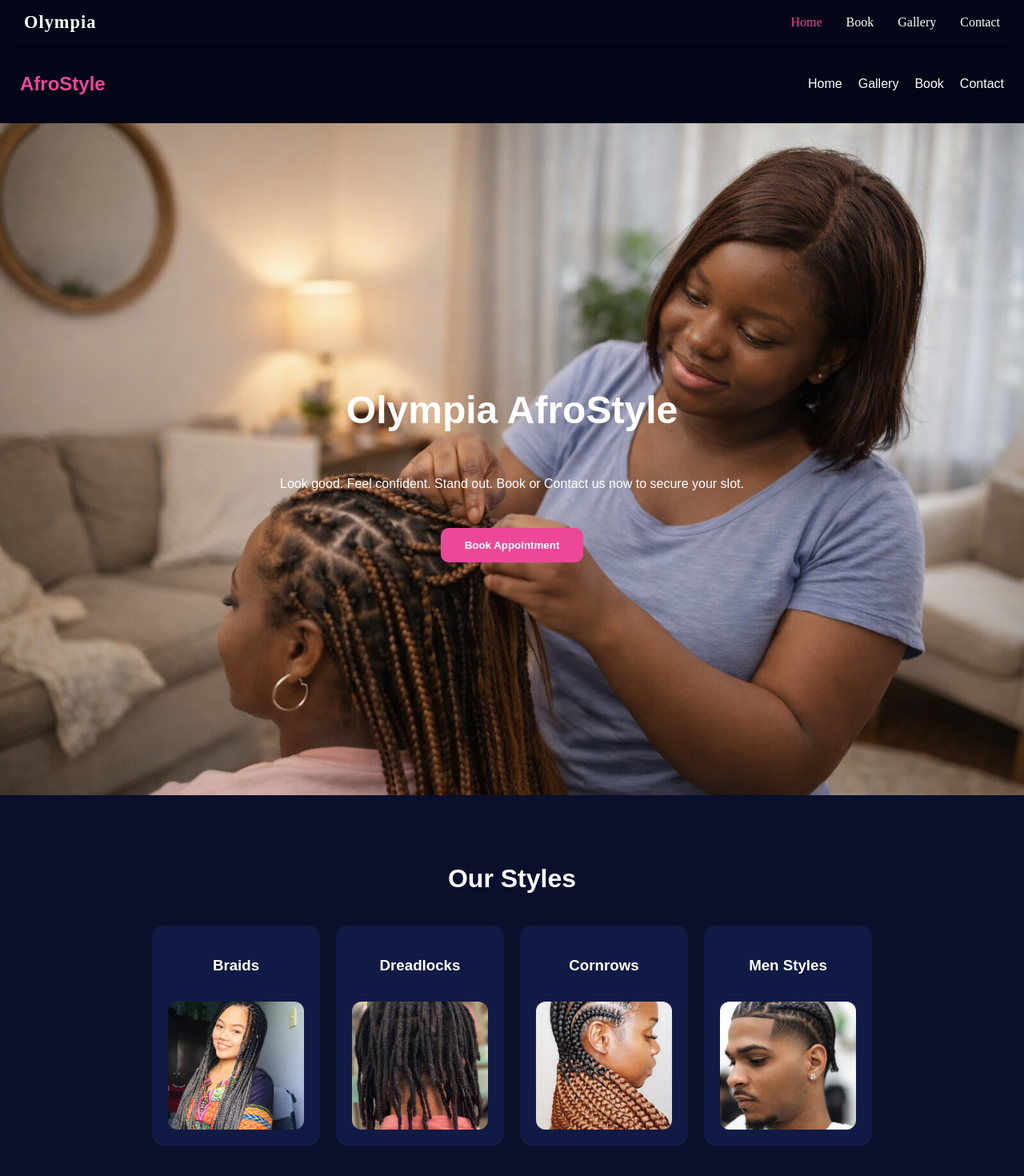
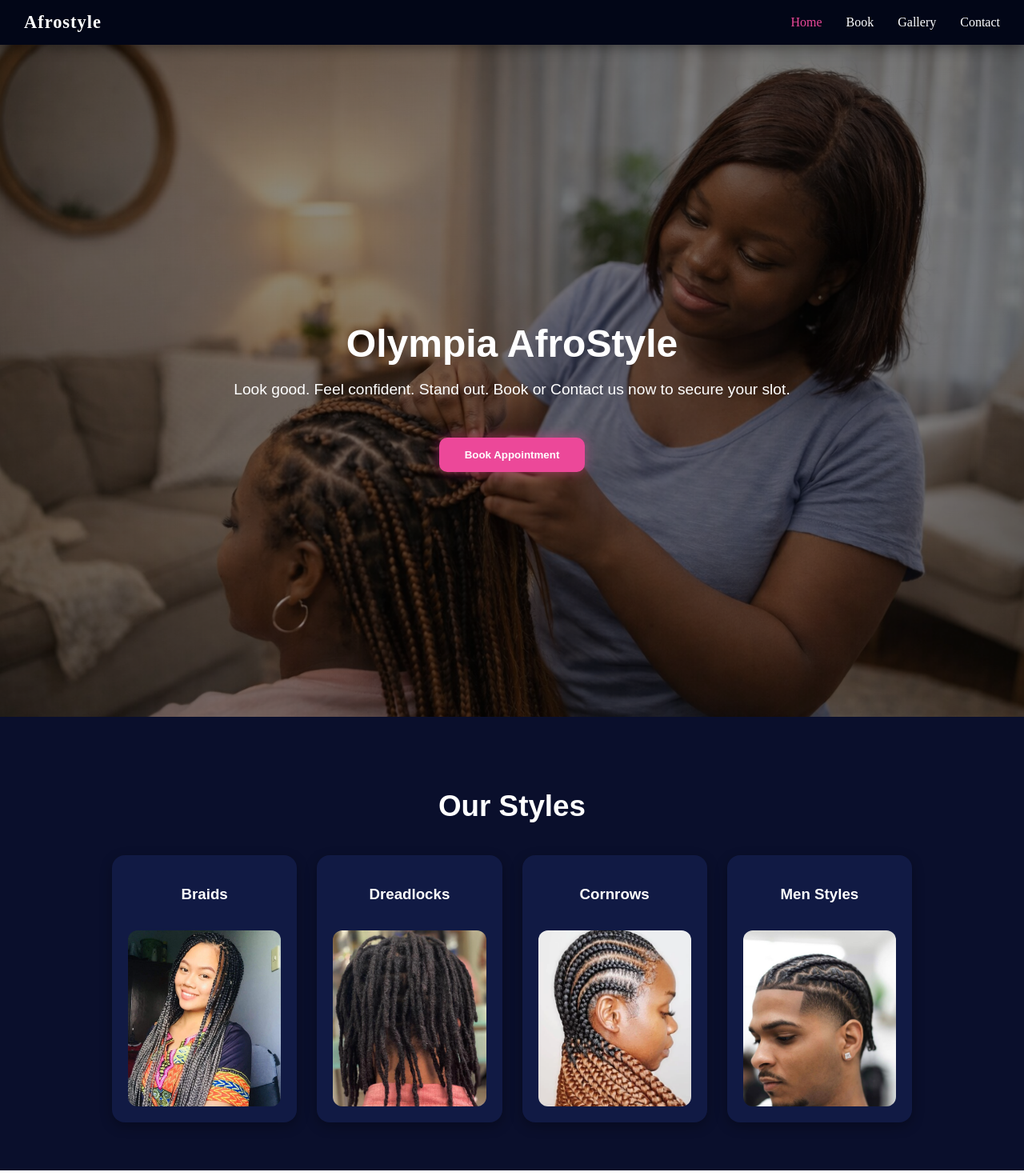
Before and after one commit to Rubin2025/olympiaafrostyle-booking-system, a React (Vite) app in the folder my-react-app/: page / in a window 1280 px wide. Shown: the top 1470 px of the page at 80% size. Built offline with nearby package versions, Linux system fonts and the light colour scheme.

Commit message:
updating my home.jsx to be more professional

```diff
--- a/my-react-app/src/components/Navbar.jsx
+++ b/my-react-app/src/components/Navbar.jsx
@@ -9,7 +9,7 @@ function Navbar() {
     <nav style={nav}>
 
       {/* LOGO */}
-      <div style={logo}>Olympia</div>
+      <div style={logo}>Afrostyle</div>
 
       {/* LINKS */}
       <div style={{
--- a/my-react-app/src/pages/Home.jsx
+++ b/my-react-app/src/pages/Home.jsx
@@ -3,181 +3,187 @@ import braids from "../assets/braids.png";
 import dreads from "../assets/dreads.png";
 import cornrows from "../assets/cornrows.png";
 import men from "../assets/men.png";
+import { Link } from "react-router-dom";
 import { useState } from "react";
-import { Link } from "react-router-dom";
 
 export default function Home() {
-  const [open, setOpen] = useState(false);
-
   return (
-    <div style={{ fontFamily: "sans-serif", color: "white" }}>
-
-      {/* NAVBAR */}
-      <nav style={nav}>
-        <h2 style={{ color: "#ec4899" }}>AfroStyle</h2>
-
-        {/* DESKTOP MENU */}
-        <div style={menuDesktop}>
-          <Link style={link} to="/">Home</Link>
-          <Link style={link} to="/gallery">Gallery</Link>
-          <Link style={link} to="/book">Book</Link>
-          <Link style={link} to="/contact">Contact</Link>
-        </div>
-
-        {/* MOBILE BUTTON */}
-        <div style={hamburger} onClick={() => setOpen(!open)}>
-          ☰
-        </div>
-      </nav>
-
-      {/* MOBILE MENU */}
-      {open && (
-        <div style={mobileMenu}>
-          <Link style={link} to="/">Home</Link>
-          <Link style={link} to="/gallery">Gallery</Link>
-          <Link style={link} to="/book">Book</Link>
-          <Link style={link} to="/contact">Contact</Link>
-        </div>
-      )}
-
+    <div style={page}>
 
       {/* HERO */}
       <section style={heroStyle}>
-        <h1 style={{ fontSize: "clamp(2rem, 5vw, 3rem)" }}>
-          Olympia AfroStyle
-        </h1>
+        <div style={overlay}/>
+        <div style={heroContent}>
+          <h1 style={title}>Olympia AfroStyle</h1>
 
-       <p>Look good. Feel confident. Stand out. Book or Contact us now to secure your slot.</p>
+          <p style={subtitle}>
+            Look good. Feel confident. Stand out. Book or Contact us now to secure your slot.
+          </p>
 
-        <Link to="/book">
-          <button style={button}>Book Appointment</button>
-        </Link>
+          <Link to="/book">
+            <button style={button}>Book Appointment</button>
+          </Link>
+        </div>
       </section>
-      {/* SERVICES SECTION */}
-<section style={servicesSection}>
-  <h2 style={servicesTitle}>Our Styles</h2>
 
-<div style={servicesGrid}>
 
-  <div style={card}>
-    <h3>Braids</h3>
-    <img src={braids} alt="Braids style" style={imgStyle}/>
-  </div>
+      {/* SERVICES */}
+      <section style={servicesSection}>
+        <h2 style={servicesTitle}>Our Styles</h2>
 
-  <div style={card}>
-    <h3>Dreadlocks</h3>
-    <img src={dreads} alt="Dreadlocks style" style={imgStyle}/>
-  </div>
-
-  <div style={card}>
-    <h3>Cornrows</h3>
-    <img src={cornrows} alt="Cornrows style" style={imgStyle}/>
-  </div>
-
-  <div style={card}>
-    <h3>Men Styles</h3>
-    <img src={men} alt="Men hairstyle" style={imgStyle}/>
-  </div>
-
-</div>
-</section>
+        <div style={grid}>
+          <Card title="Braids" img={braids}/>
+          <Card title="Dreadlocks" img={dreads}/>
+          <Card title="Cornrows" img={cornrows}/>
+          <Card title="Men Styles" img={men}/>
+        </div>
+      </section>
 
     </div>
   );
 }
 
 
+/* CARD COMPONENT */
+function Card({title,img}) {
+
+  const [hover,setHover] = useState(false);
+
+  return (
+    <div
+      style={{
+        ...card,
+        transform: hover ? "translateY(-10px)" : "translateY(0)",
+        boxShadow: hover
+          ? "0 15px 40px rgba(236,72,153,0.4)"
+          : "0 5px 15px rgba(0,0,0,0.3)"
+      }}
+      onMouseEnter={()=>setHover(true)}
+      onMouseLeave={()=>setHover(false)}
+    >
+
+      <h3>{title}</h3>
+
+      <div style={imgWrapper}>
+        <img
+          src={img}
+          alt={title}
+          style={{
+            ...image,
+            transform: hover ? "scale(1.1)" : "scale(1)"
+          }}
+        />
+      </div>
+
+    </div>
+  );
+}
+
+
+
 /* STYLES */
 
-const nav = {
-  display: "flex",
-  justifyContent: "space-between",
-  alignItems: "center",
-  padding: "15px 25px",
-  background: "#020617"
-};
-
-const menuDesktop = {
-  display: window.innerWidth < 768 ? "none" : "flex",
-  gap: 20
-};
-
-const hamburger = {
-  display: window.innerWidth < 768 ? "block" : "none",
-  fontSize: 24,
-  cursor: "pointer"
-};
-
-const mobileMenu = {
-  display: "flex",
-  flexDirection: "column",
-  gap: 15,
-  padding: 20,
-  background: "#020617"
-};
-
-const link = {
-  textDecoration: "none",
-  color: "white"
-};
-
-const heroStyle = {
-  minHeight: "100vh",
-  backgroundImage: `url(${hero})`,
-  backgroundSize: "cover",
-  backgroundPosition: "center",
-  display: "flex",
-  flexDirection: "column",
-  justifyContent: "center",
-  alignItems: "center",
-  textAlign: "center",
-  padding: 20
+const page={
+  fontFamily:"sans-serif",
+  color:"white"
 };
 
 
-const button = {
-  marginTop: 30,
-  padding: "14px 30px",
-  borderRadius: 10,
-  border: "none",
-  background: "#ec4899",
-  color: "white",
-  fontWeight: "bold",
-  cursor: "pointer"
-};
-const servicesSection = {
-  background: "#0a0f2c",
-  padding: "60px 20px",
-  textAlign: "center"
+/* HERO */
+
+const heroStyle={
+  position:"relative",
+  minHeight:"100vh",
+  backgroundImage:`url(${hero})`,
+  backgroundSize:"cover",
+  backgroundPosition:"center",
+  display:"flex",
+  alignItems:"center",
+  justifyContent:"center",
+  textAlign:"center",
+  padding:"20px"
 };
 
-const servicesTitle = {
-  fontSize: "2rem",
-  marginBottom: 40,
-  color: "white"
+const overlay={
+  position:"absolute",
+  inset:0,
+  background:"rgba(0,0,0,0.45)"
 };
 
-const servicesGrid = {
-  display: "grid",
-  gridTemplateColumns: "repeat(auto-fit, minmax(200px,1fr))",
-  gap: 20,
-  maxWidth: 900,
-  margin: "auto"
+const heroContent={
+  position:"relative",
+  maxWidth:700
 };
 
-const card = {
-  background: "#111a44",
-  padding: 20,
-  borderRadius: 14,
-  color: "white",
-  textAlign: "center",
-  display: "flex",
-  flexDirection: "column",
-  gap: 15
+const title={
+  fontSize:"clamp(2rem,5vw,3rem)",
+  marginBottom:15
 };
-const imgStyle = {
-  width: "100%",
-  height: 160,
-  objectFit: "cover",
-  borderRadius: 12
+
+const subtitle={
+  fontSize:"clamp(1rem,2.5vw,1.2rem)"
 };
+
+const button={
+  marginTop:30,
+  padding:"14px 32px",
+  borderRadius:10,
+  border:"none",
+  background:"#ec4899",
+  color:"white",
+  fontWeight:"bold",
+  cursor:"pointer",
+  transition:"0.3s",
+  boxShadow:"0 0 15px rgba(236,72,153,0.5)"
+};
+
+
+/* SERVICES */
+
+const servicesSection={
+  background:"#0a0f2c",
+  padding:"60px 20px",
+  textAlign:"center"
+};
+
+const servicesTitle={
+  fontSize:"clamp(1.8rem,4vw,2.3rem)",
+  marginBottom:40
+};
+
+const grid={
+  display:"grid",
+  gridTemplateColumns:"repeat(auto-fit,minmax(230px,1fr))",
+  gap:25,
+  maxWidth:1000,
+  margin:"auto"
+};
+
+const card={
+  background:"#111a44",
+  padding:20,
+  borderRadius:16,
+  display:"flex",
+  flexDirection:"column",
+  gap:15,
+  alignItems:"center",
+  transition:"0.35s ease"
+};
+
+
+/* IMAGE DISPLAY */
+
+const imgWrapper={
+  width:"100%",
+  height:220,
+  overflow:"hidden",
+  borderRadius:12
+};
+
+const image={
+  width:"100%",
+  height:"100%",
+  objectFit:"cover",
+  objectPosition:"top",
+  transition:"0.4s ease"
+};
```
